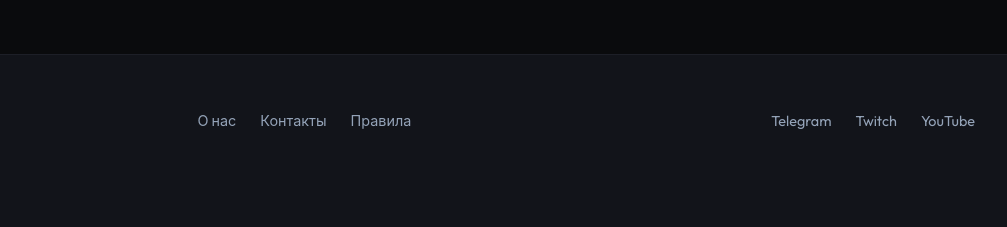
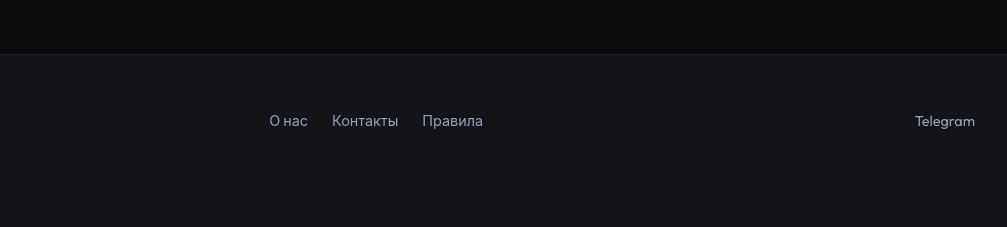
Before and after one commit to KumoriDeveloper/korvex, a website: page rules.html in a window 1280 px wide. Shown: the part 751-978 px from the top of the page, 273-1280 px from the left. Drawn offline with Linux system fonts and the light colour scheme.

Commit message:
changelog 1.2

```diff
--- a/rules.html
+++ b/rules.html
@@ -107,8 +107,7 @@
                 </div>
                 <div class="footer__social">
                     <a href="https://t.me/korvexhub">Telegram</a>
-                    <a href="#">Twitch</a>
-                    <a href="#">YouTube</a>
+
                 </div>
             </div>
             <p class="footer__copy">© 2026 Korvex. Все права защищены.</p>
```
Also changed, not shown: about.html (+1 -2 lines), contacts.html (+1 -2 lines), organizer-profile.html (+1 -2 lines), organizers.html (+1 -2 lines), player-profile.html (+1 -2 lines), rankings.html (+1 -2 lines), register.html (+1 -2 lines), team-profile.html (+1 -2 lines), tournament.html (+1 -2 lines).
